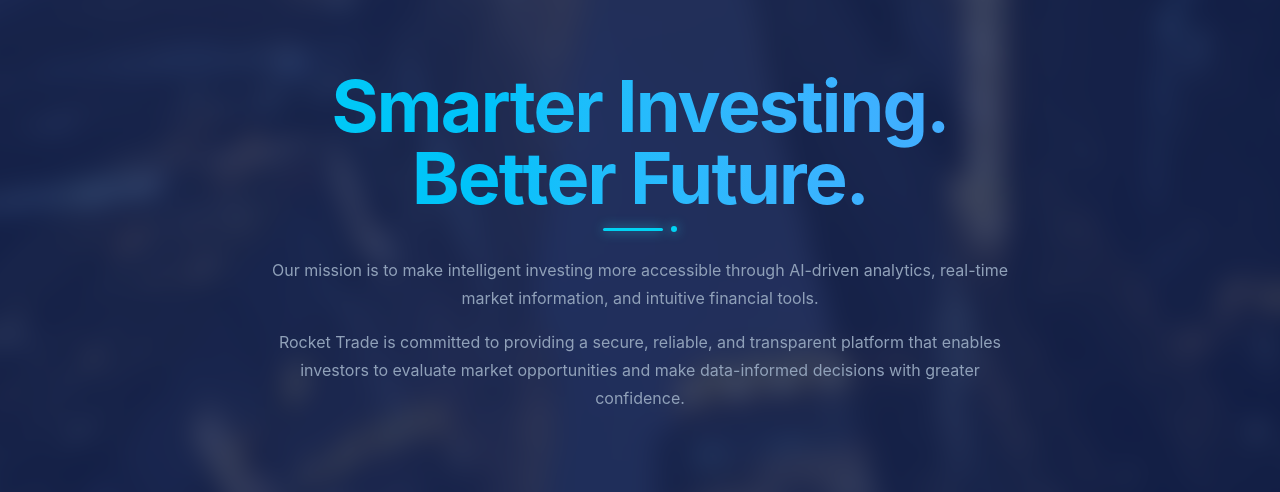
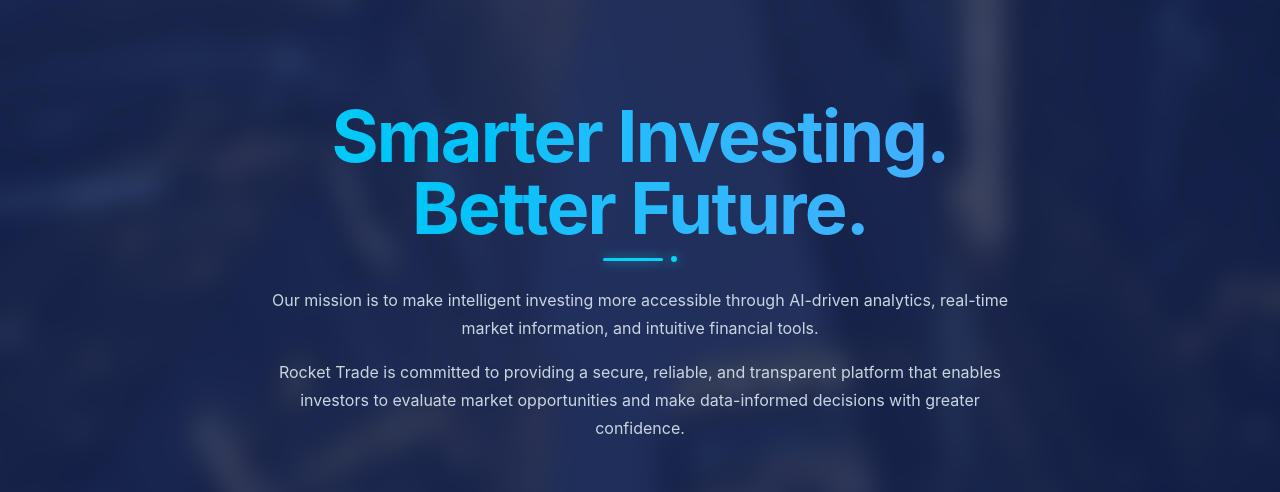
Before and after one commit to anhnguy260205-create/FYP-26-S2-27, a React (Vite) app in the folder frontend/: page /about-us in a window 1280 px wide. Shown: the part 170-662 px from the top of the page. Built offline with nearby package versions, Linux system fonts and the light colour scheme; no server answers; a web font is replaced by a local one.

Commit message:
fix render problems and about us page text color

```diff
--- a/frontend/src/pages/user/AboutUsPage.jsx
+++ b/frontend/src/pages/user/AboutUsPage.jsx
@@ -52,7 +52,7 @@
 
         <main className="mx-auto w-full max-w-6xl px-5 py-16 md:px-8 md:py-20">
           {/* Heading */}
-          <section className="mb-14 text-center" style={{ marginTop: 100 }}>
+          <section className="mb-14 text-center" style={{ marginTop: 130 }}>
             <h1 className="bg-linear-to-r from-cyan-400 to-blue-400 bg-clip-text text-5xl font-bold tracking-tight text-transparent md:text-7xl">
               Smarter Investing.
               <br />
@@ -64,13 +64,13 @@
               <span className="h-1.5 w-1.5 rounded-full bg-cyan-400 shadow-[0_0_12px_rgba(34,211,238,0.8)]" />
             </div>
             <div className="mx-auto mt-6 max-w-3xl text-center">
-              <p className="mb-4 text-sm leading-7 text-slate-400 md:text-base">
+              <p className="mb-4 text-sm leading-7 text-slate-300 md:text-base">
                 Our mission is to make intelligent investing more accessible
                 through AI-driven analytics, real-time market information, and
                 intuitive financial tools.
               </p>
 
-              <p className="text-sm leading-7 text-slate-400 md:text-base">
+              <p className="text-sm leading-7 text-slate-300 md:text-base">
                 Rocket Trade is committed to providing a secure, reliable, and
                 transparent platform that enables investors to evaluate market
                 opportunities and make data-informed decisions with greater
@@ -162,7 +162,7 @@
                   <div className="relative mx-auto mb-5 grid h-20 w-20 place-items-center rounded-full border border-cyan-400/50 bg-linear-to-br from-cyan-500/20 to-blue-600/20 text-xl font-bold text-cyan-700 shadow-[0_0_20px_rgba(34,211,238,0.1)] transition duration-300 group-hover:shadow-[0_0_30px_rgba(34,211,238,0.2)]">
                     {member.initials}
 
-                    <span className="absolute inset-[-5px] rounded-full border border-cyan-400/10" />
+                    <span className="absolute inset-1.25 rounded-full border border-cyan-400/10" />
                   </div>
 
                   <h3 className="text-base font-semibold leading-6 text-slate-800">
--- a/frontend/src/routes.jsx
+++ b/frontend/src/routes.jsx
@@ -1,5 +1,5 @@
-import { lazy, Suspense } from "react";
-import { createBrowserRouter } from "react-router-dom";
+import { lazy, Suspense, useEffect } from "react";
+import { createBrowserRouter, useLocation } from "react-router-dom";
 import ProtectedRoute from "./components/ProtectedRoute.jsx";
 
 // Lazy-loaded pages — each becomes its own chunk at build time
@@ -53,6 +53,11 @@
 const MessagesPage = lazy(() => import("./pages/shared/MessagesPage.jsx"));
 
 function S({ children }) {
+    const { pathname } = useLocation();
+    useEffect(() => {
+        window.scrollTo(0, 0);
+    }, [pathname]);
+
     return <Suspense fallback={<div style={{ minHeight: "100vh", background: "#020617" }} />}>{children}</Suspense>;
 }
 
```
